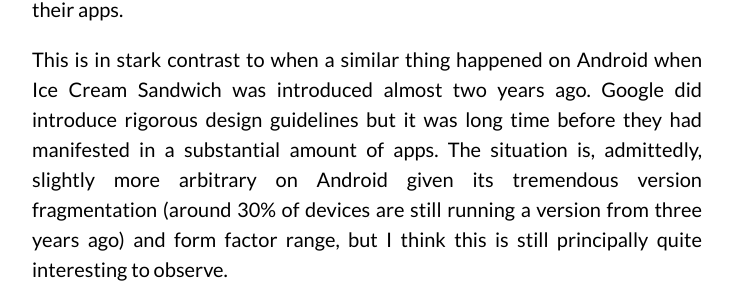
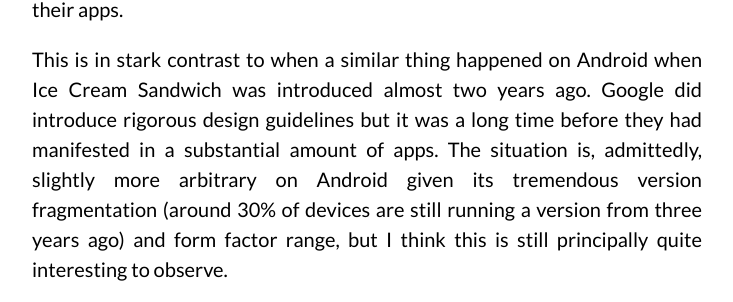
Before and after one commit to raffimaurer/raffimaurer.github.io, a Jekyll site: the page built from _posts/2013-9-25-ios-proves-itself.md, in a window 1280 px wide and 1067 px high. Shown: the part 408-710 px from the top of the window, without its empty margins (273-1006 px from the left). Built offline with Jekyll 4.4.1, drawn with Linux system fonts in a browser that asks for light colours; nearby versions of some CDN libraries; Markdown is read by kramdown in place of the engine named in the settings.

```diff
--- a/_posts/2013-9-25-ios-proves-itself.md
+++ b/_posts/2013-9-25-ios-proves-itself.md
@@ -6,9 +6,9 @@ published: true
 ---
 Say what you want about iOS's new interface, but there's no denying that the most radical update ever made to the OS has only come to once again prove the strength of the ecosystem and developer community.
 
-The fact that many mainstream apps (Facebook, Twitter, Evernote)   along with many others have already been updated with fresh interfaces that abide by the new design guidelines really showcases both the quality of the tools offered by Apple and the dedication of developers to reflecting that quality in their apps.
+The fact that many mainstream apps (Facebook, Twitter, Evernote) along with many others have already been updated with fresh interfaces that abide by the new design guidelines really showcases both the quality of the tools offered by Apple and the dedication of developers to reflecting that quality in their apps.
 
-This is in stark contrast to when a similar thing happened on Android when Ice Cream Sandwich was introduced almost two years ago. Google did introduce rigorous design guidelines but it was long time before they had manifested in a substantial amount of apps. The situation is, admittedly, slightly more arbitrary on Android given its tremendous version fragmentation (around 30% of devices are still running a version from three years ago) and form factor range, but I think this is still principally quite interesting to observe.
+This is in stark contrast to when a similar thing happened on Android when Ice Cream Sandwich was introduced almost two years ago. Google did introduce rigorous design guidelines but it was a long time before they had manifested in a substantial amount of apps. The situation is, admittedly, slightly more arbitrary on Android given its tremendous version fragmentation (around 30% of devices are still running a version from three years ago) and form factor range, but I think this is still principally quite interesting to observe.
 
 But on iOS, I suppose it's not too unanticipated though, developers on the platform have already proven their commitment through rebuilding their apps for the iPad when it launched and updating their apps for the larger screen for iPhone 5. At both of those points in time, there were concerns about a possible eruption of fragmentation - but such never materialised because it was masked by extraordinary developer adoption.
 
```
